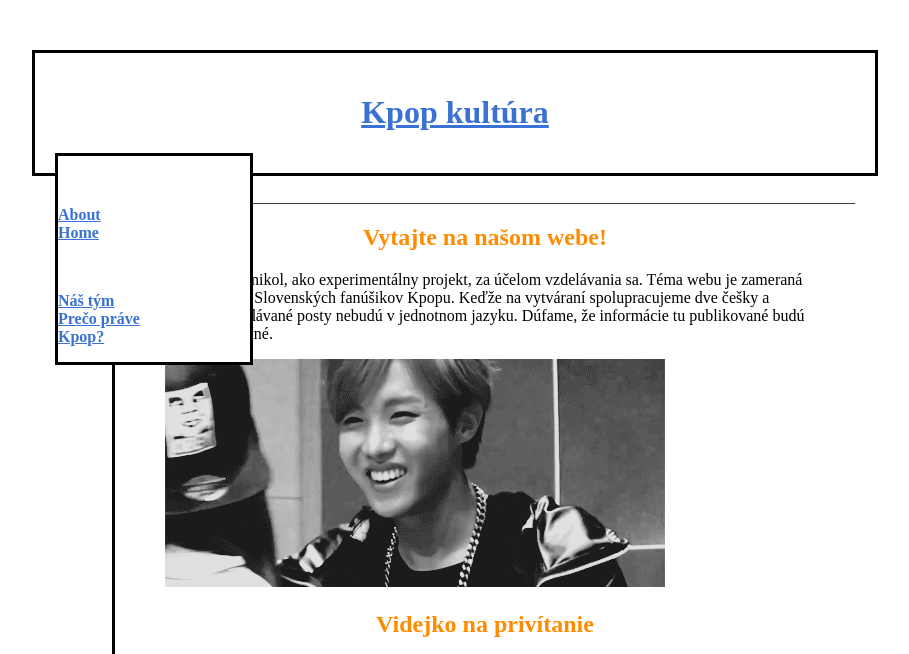
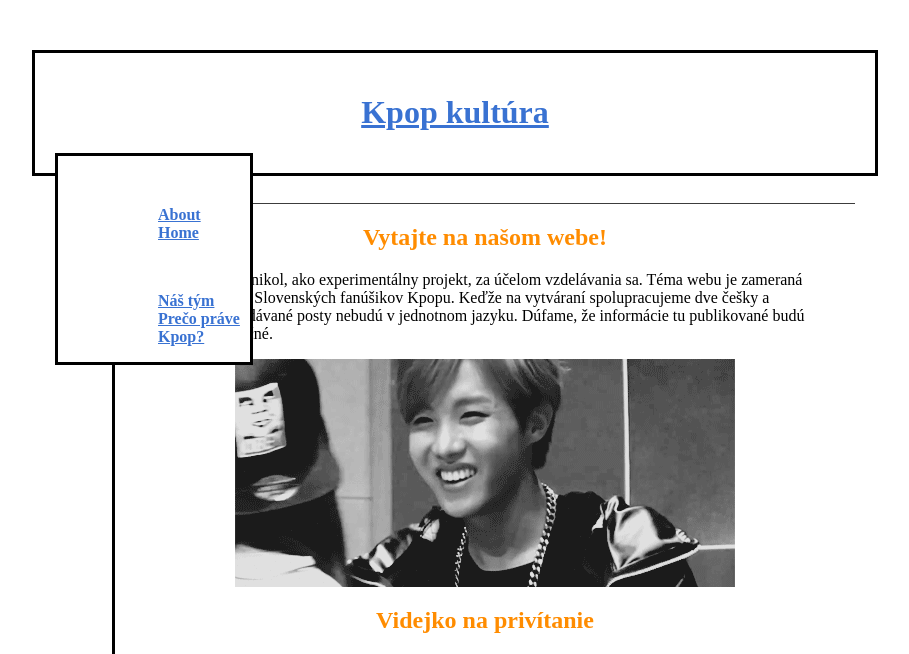
Before and after one commit to yana3/learn-jekyll, a Jekyll site: the page built from index.md, in a window 1280 px wide. Shown: the top 654 px of the page, without its empty margins (185-1094 px from the left). Built offline with Jekyll 4.4.1, drawn with Linux system fonts in a browser that asks for light colours; grey boxes are pictures that could not be loaded.

Commit message:
Znova menu + obrázok

```diff
--- a/css/style.css
+++ b/css/style.css
@@ -32,8 +32,7 @@ nav {
 
 nav ul {
 	list-style-type: none;
-	padding: 0;
-	margin-right: 100px;
+	padding-left: 100px;
 	margin-top: 50px;
 }
 }
@@ -63,5 +62,7 @@ p {
 }
 
 img {
-	text-align: center;
+	display: block;
+	margin-left: auto;
+	margin-right: auto;
 }
```
